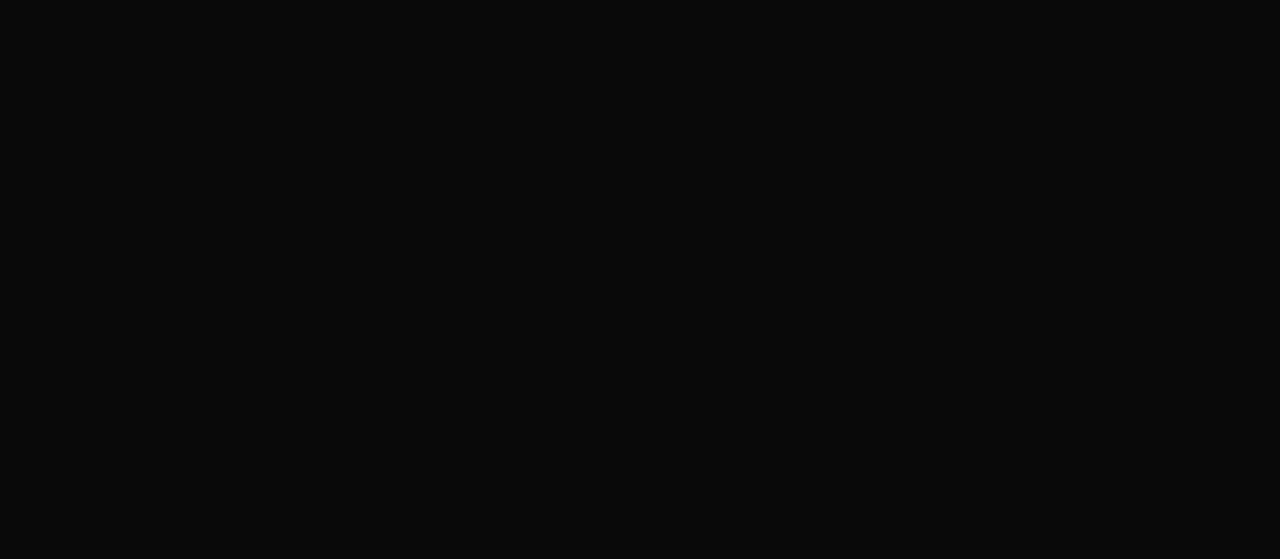
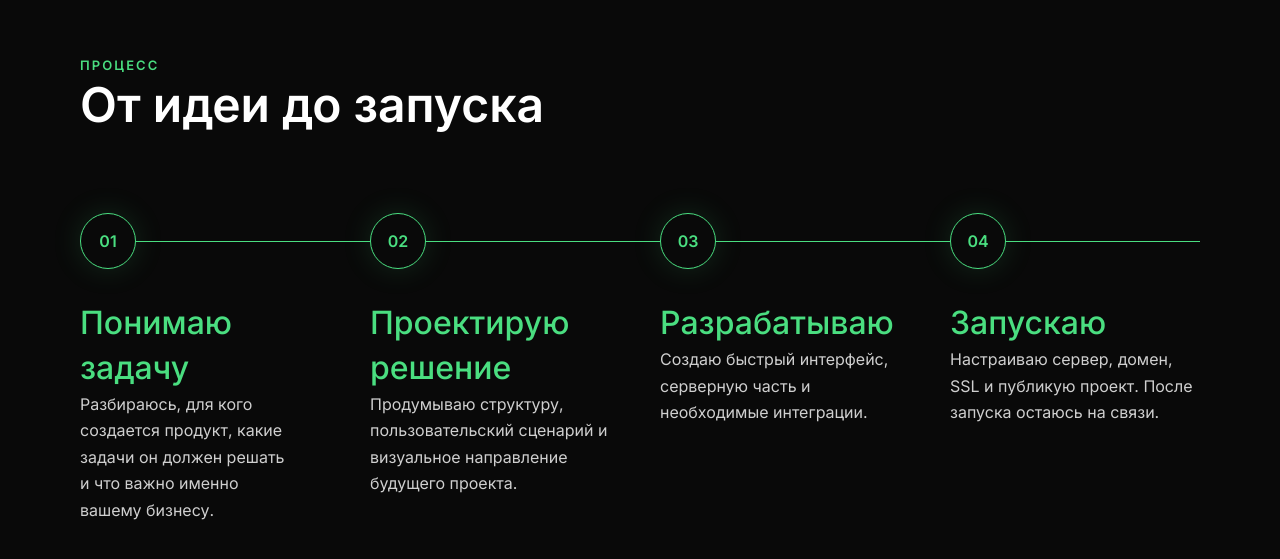
Before and after one commit to aleksesiy/resume, a React (Vite) app in the folder frontend/: page / in a window 1280 px wide. Shown: the part 1347-1906 px from the top of the page. Before the commit the page ends 1218 px from the top, so only its background shows below. Built offline with nearby package versions, Linux system fonts and the light colour scheme.

Commit message:
feat: add process section

```diff
--- a/frontend/package.json
+++ b/frontend/package.json
@@ -22,6 +22,7 @@
   },
   "dependencies": {
     "@tailwindcss/vite": "^4.3.3",
+    "framer-motion": "^12.43.0",
     "lucide-react": "^1.28.0",
     "react": "^19.2.8",
     "react-dom": "^19.2.8",
--- a/frontend/src/App.tsx
+++ b/frontend/src/App.tsx
@@ -1,11 +1,13 @@
 import Hero from "./sections/Hero";
 import Philosophy from "./sections/Philosophy";
+import Process from "./sections/Process";
 
 function App() {
   return (
     <>
       <Hero />
       <Philosophy />
+      <Process />
     </>
   );
 }
--- /dev/null
+++ b/frontend/src/sections/Process.tsx
@@ -0,0 +1,182 @@
+import { motion } from "framer-motion";
+
+type Step = {
+  title: string;
+  description: string;
+};
+
+const steps: Step[] = [
+  {
+    title: "Понимаю задачу",
+    description:
+      "Разбираюсь, для кого создается продукт, какие задачи он должен решать и что важно именно вашему бизнесу.",
+  },
+  {
+    title: "Проектирую решение",
+    description:
+      "Продумываю структуру, пользовательский сценарий и визуальное направление будущего проекта.",
+  },
+  {
+    title: "Разрабатываю",
+    description:
+      "Создаю быстрый интерфейс, серверную часть и необходимые интеграции.",
+  },
+  {
+    title: "Запускаю",
+    description:
+      "Настраиваю сервер, домен, SSL и публикую проект. После запуска остаюсь на связи.",
+  },
+];
+
+type ProcessStepProps = Step & {
+  index: number;
+};
+
+function ProcessStep({ index, title, description }: ProcessStepProps) {
+  return (
+    <motion.div
+      className="relative flex flex-col"
+      initial={{ opacity: 0, y: 30 }}
+      whileInView={{ opacity: 1, y: 0 }}
+      transition={{
+        duration: 0.45,
+        delay: index * 0.15,
+      }}
+      viewport={{ once: true }}
+    >
+      {/* Circle */}
+
+      <motion.div
+        className="relative z-10 mb-8 flex h-14 w-14 items-center justify-center rounded-full border border-(--border) bg-(--bg)"
+        initial={{
+          borderColor: "rgba(255,255,255,.08)",
+          boxShadow: "0 0 0 rgba(0,0,0,0)",
+        }}
+        whileInView={{
+          borderColor: "var(--accent)",
+          boxShadow: "0 0 30px rgba(74,222,128,.15)",
+        }}
+        transition={{
+          delay: index * 0.15 + 0.2,
+        }}
+        viewport={{ once: true }}
+      >
+        <span className="font-semibold text-(--accent)">
+          {String(index + 1).padStart(2, "0")}
+        </span>
+      </motion.div>
+
+      <h3 className="mb-4 text-xl font-semibold">{title}</h3>
+
+      <p className="max-w-xs text-(--text-secondary)">{description}</p>
+    </motion.div>
+  );
+}
+
+export default function Process() {
+  return (
+    <section className="section">
+      <div className="container">
+        <div className="mb-20">
+          <span className="section-label">Процесс</span>
+
+          <h2 className="mt-4">От идеи до запуска</h2>
+        </div>
+
+        <div className="relative">
+          {/* Background line */}
+
+          <div
+            className="
+              absolute
+              left-0
+              right-0
+              top-7
+              hidden
+              h-px
+              bg-(--border)
+              lg:block
+            "
+          />
+
+          {/* Animated line */}
+
+          <motion.div
+            className="
+              absolute
+              left-0
+              top-7
+              hidden
+              h-px
+              origin-left
+              bg-(--accent)
+              shadow-glow
+              lg:block
+            "
+            initial={{ scaleX: 0 }}
+            whileInView={{ scaleX: 1 }}
+            transition={{
+              duration: 1.2,
+              ease: "easeInOut",
+            }}
+            viewport={{ once: true }}
+            style={{ width: "100%" }}
+          />
+
+          {/* Desktop */}
+
+          <div className="hidden gap-10 lg:grid lg:grid-cols-4">
+            {steps.map((step, index) => (
+              <ProcessStep key={step.title} index={index} {...step} />
+            ))}
+          </div>
+
+          {/* Mobile */}
+
+          <div className="relative flex flex-col gap-14 lg:hidden">
+            <div className="absolute left-7 top-0 bottom-0 w-px bg-(--border)" />
+
+            <motion.div
+              className="absolute left-7 top-0 w-px origin-top bg-(--accent)"
+              initial={{ scaleY: 0 }}
+              whileInView={{ scaleY: 1 }}
+              transition={{
+                duration: 1,
+              }}
+              viewport={{ once: true }}
+              style={{ height: "100%" }}
+            />
+
+            {steps.map((step, index) => (
+              <div key={step.title} className="flex gap-6">
+                <motion.div
+                  className="relative z-10 flex h-14 w-14 shrink-0 items-center justify-center rounded-full border border-(--border) bg-(--bg)"
+                  initial={{
+                    borderColor: "rgba(255,255,255,.08)",
+                  }}
+                  whileInView={{
+                    borderColor: "var(--accent)",
+                  }}
+                  transition={{
+                    delay: index * 0.15,
+                  }}
+                  viewport={{ once: true }}
+                >
+                  <span className="font-semibold text-(--accent)">
+                    {String(index + 1).padStart(2, "0")}
+                  </span>
+                </motion.div>
+
+                <div>
+                  <h3 className="mb-3 text-xl font-semibold">{step.title}</h3>
+
+                  <p className="text-(--text-secondary)">{step.description}</p>
+                </div>
+              </div>
+            ))}
+          </div>
+        </div>
+      </div>
+    </section>
+  );
+}
```
Also changed, not shown: 1 other file (tests, documents, lock files or other folders).
